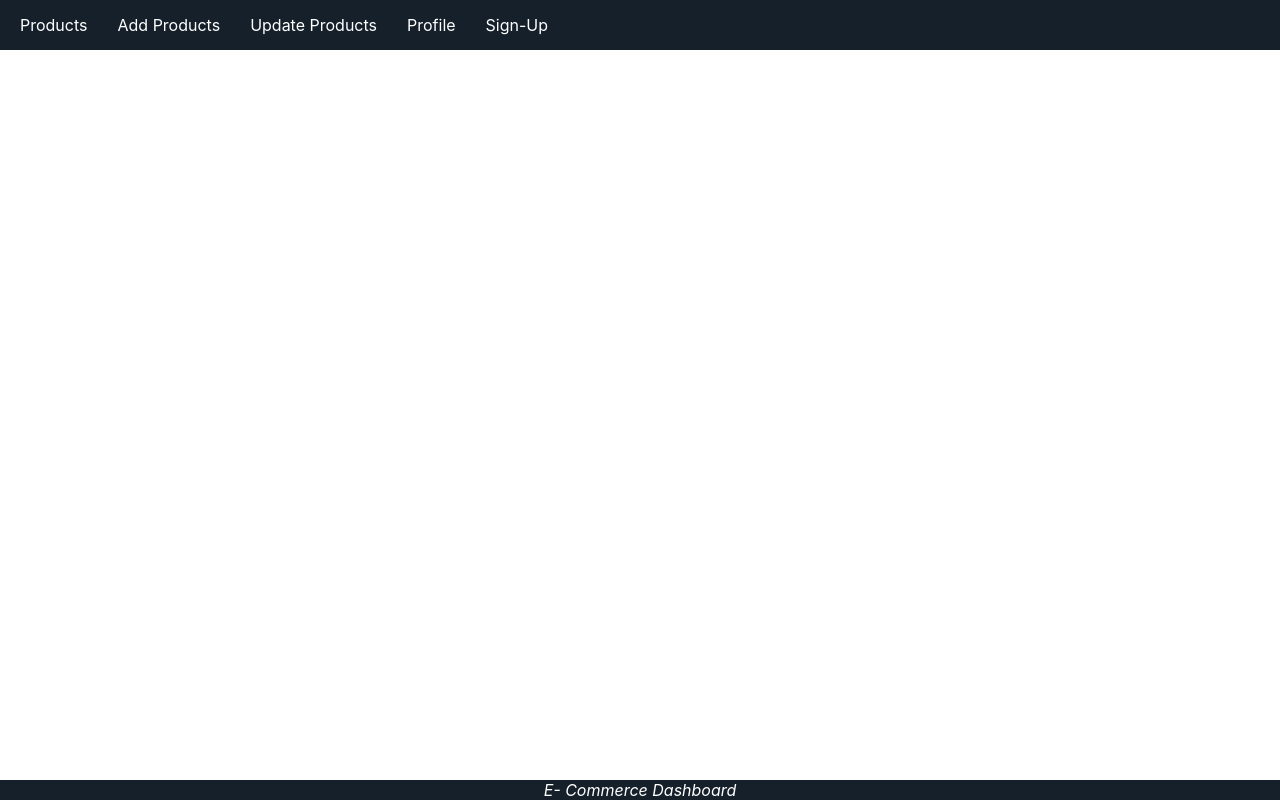
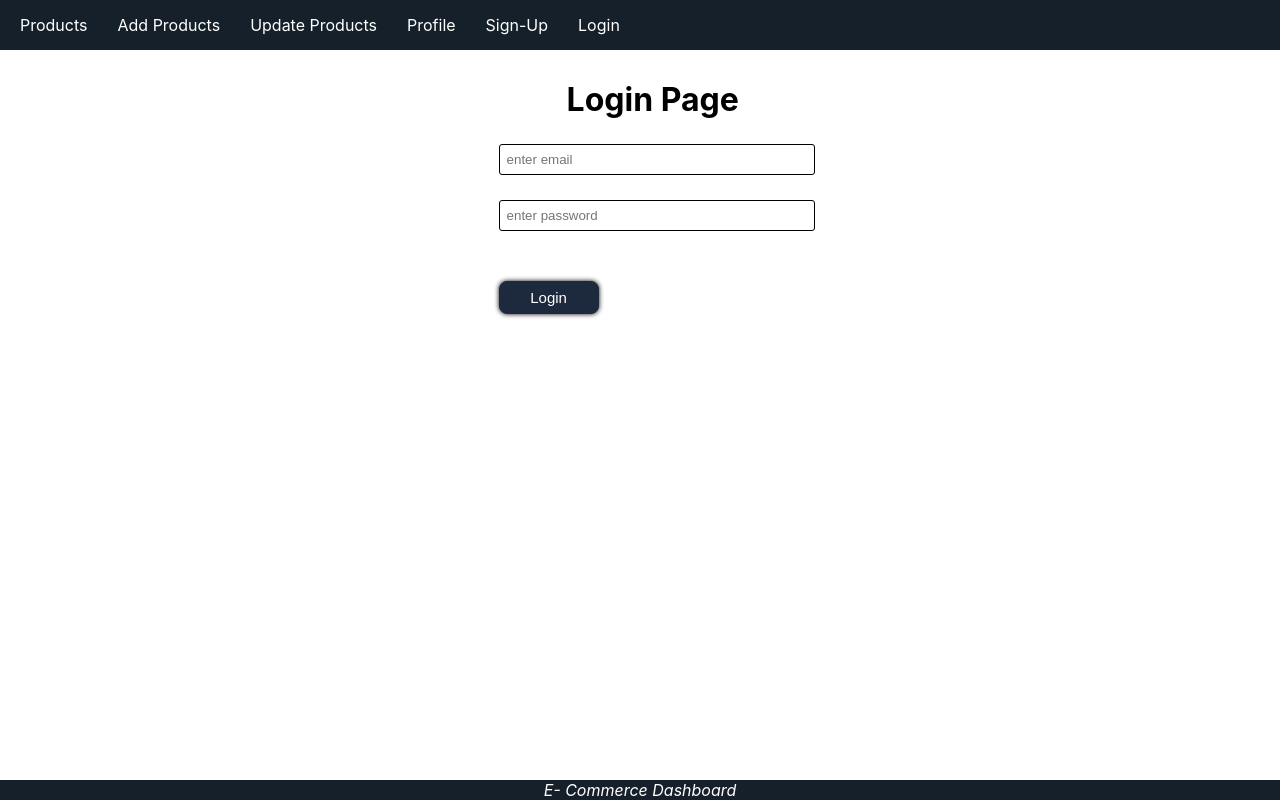
Before and after one commit to gauravstr07/Complete-MERN-Stack-Project, a React (Create React App) app in the folder client/: page /login in a window 1280 px wide. Built offline with nearby package versions, Linux system fonts and the light colour scheme.

Commit message:
Login section inReact

```diff
--- a/client/src/App.css
+++ b/client/src/App.css
@@ -13,6 +13,14 @@
   padding: 5px;
   margin: 0;
   background-color: #15202b;
+}
+
+.login{
+  margin-left: 37%;
+  margin-top: 30px;
+}
+.Lh1{
+  margin-left: 93px;
 }
 
 .footer{
@@ -48,7 +56,7 @@
     cursor: pointer;
     margin: 25px;
     padding: 7px;
-    width: 300px;
+    width: 100px;
 
 }
 
--- a/client/src/App.js
+++ b/client/src/App.js
@@ -4,6 +4,7 @@
 import Footer from "./components/Footer";
 import SignUp from "./components/SignUp";
 import PrivateComponent from "./components/PrivateComponent";
+import Login from "./components/Login";
 
 function App() {
   return (
@@ -21,6 +22,7 @@
           </Route>
 
           <Route exact path="/signup" element={<SignUp />} />
+          <Route exact path="/login" element={<Login />} />
         </Routes>
       </BrowserRouter>
       <Footer></Footer>
--- /dev/null
+++ b/client/src/components/Login.js
@@ -0,0 +1,34 @@
+import React, { useState } from "react";
+
+const Login = () => {
+  const [email, setEmail] = useState();
+  const [password, setPassword] = useState();
+
+  const handleLogin = () => {
+    console.log(email, password);
+  }
+  return (
+    <div className="login">
+      <h1 className="Lh1">Login Page</h1>
+      <input
+        value={email}
+        onChange={(e) => setEmail(e.target.value)}
+        className="inputBox"
+        type="text"
+        placeholder="enter email"
+      />
+      <input
+        value={password}
+        onChange={(e) => setPassword(e.target.value)}
+        className="inputBox"
+        type="password"
+        placeholder="enter password"
+      />
+      <button onClick={handleLogin} className="appbutton" type="button">
+        Login
+      </button>
+    </div>
+  );
+};
+
+export default Login;
--- a/client/src/components/Nav.js
+++ b/client/src/components/Nav.js
@@ -31,6 +31,9 @@
             <Link to="/signup">Sign-Up</Link>
           )}
         </li>
+        <li>
+          <Link to="/login">Login</Link>
+        </li>
       </ul>
     </div>
   );
--- a/client/src/components/SignUp.js
+++ b/client/src/components/SignUp.js
@@ -32,7 +32,7 @@
 
   return (
     <div className="register">
-      <h1>Register</h1>
+      <h1 className="Lh1">Register</h1>
       <input
         className="inputBox"
         type="text"
```
